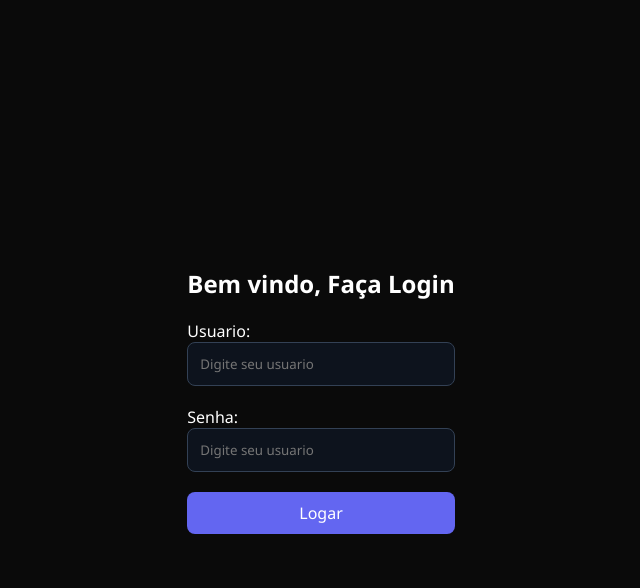
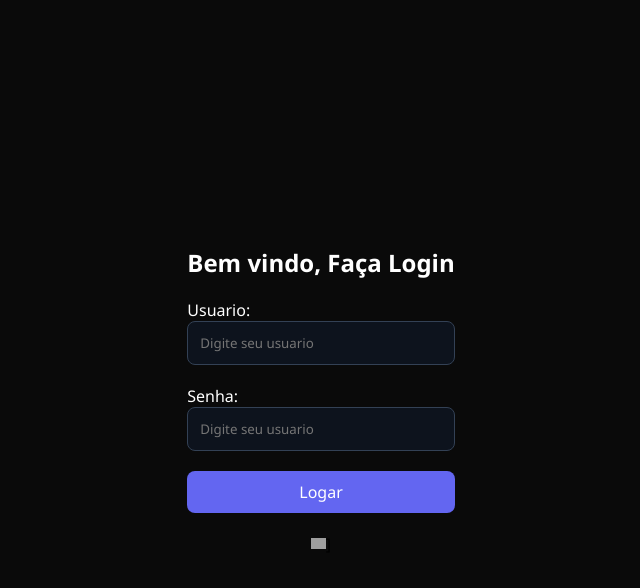
Before and after one commit to migueldinois/SpotiDuck, a Flask app: page /login in a window 1280 px wide. Shown: the top 588 px of the page, without its empty margins (319-959 px from the left). Run offline with Flask 3, Linux system fonts and the light colour scheme; grey boxes are pictures that could not be loaded.

Commit message:
ADD: Logica de login e redirecionamento, mensagem de erro, funcao de logout e protecao de rotas

```diff
--- a/app.py
+++ b/app.py
@@ -8,7 +8,8 @@ from model.usuario import Usuario
 app = Flask(__name__)
 
 
-lista_de_musicas = []
+
+app.secret_key = "pato"
 
 @app.route('/')
 @app.route('/home')
@@ -32,11 +33,13 @@ def principal():
 
 @app.route('/admin')
 def admin():
+    if "usuario" in session:
+        musicas = Musica.recuperar_musicas()
+        generos = Genero.recuperar_generos()
 
-    musicas = Musica.recuperar_musicas()
-    generos = Genero.recuperar_generos()
-
-    return render_template('administracao.html',  musicas = musicas, generos = generos)
+        return render_template('administracao.html',  musicas = musicas, generos = generos)
+    else:
+        return redirect("/login")
 
 @app.route("/musica/post", methods=["POST"])
 def api_inserir_musica():
@@ -97,14 +100,16 @@ def validar_login():
     input_senha = request.form.get("senha")
 
     if Usuario.autenticar_usuario(input_usuario, input_senha):
+        session["usuario"] = input_usuario
         return redirect("/admin")
     else:
         return render_template('login.html', erro="Usuário ou senha incorretos.")
 
-
-
-
-
+# Funcao para deslogar
+@app.route("/logout", methods=["GET"])
+def logout():
+    session.pop("usuario", None)
+    return redirect("/home")
 
 
 
--- a/migrate/dados_exemplo.sql
+++ b/migrate/dados_exemplo.sql
@@ -5,7 +5,7 @@ VALUES
 ("MPB", "", "#FACADA");
 
 INSERT INTO `spotiduck`.`musicas`
-(`img_capa`, `nome`, `cantor`, `duracao`, `nome_genero`)
+(`img_capa`, `nome`, `cantor`, `duracao`, `nome_genero`, ativo)
 VALUES
 ("https://akamai.sscdn.co/uploadfile/letras/fotos/5/4/1/6/5416d9ee2db3cf86b60997a55820c41a-tb7.jpg",
 "Sweet Child O' Mine",
--- a/migrate/estrutura_banco.sql
+++ b/migrate/estrutura_banco.sql
@@ -14,11 +14,11 @@ CREATE TABLE IF NOT EXISTS musicas (
  nome_genero VARCHAR(30),
  ativo bool default 0,
  CONSTRAINT fk_musica_genero FOREIGN KEY (nome_genero) REFERENCES genero(nome)
-)
+);
 
 CREATE TABLE IF NOT EXISTS usuarios (
     usuario VARCHAR(30) NOT NULL PRIMARY KEY,
-    senha VARCHAR(32) NOT NULL
-    administrador bool default 0,
+    senha VARCHAR(32) NOT NULL,
+    administrador bool default 0
 
 );
--- a/templates/login.html
+++ b/templates/login.html
@@ -7,6 +7,26 @@
     <title>Login - SpotiDuck</title>
 </head>
 <style>
+    .icone-x{
+        display: block;
+        margin: 10 auto;
+        width: 15px;
+
+    }
+
+    .text-error {
+        font-family: 'Segoe UI', Tahoma, Geneva, Verdana, sans-serif;
+        color: red;
+        text-align: center;
+    }
+
+    .container__error {
+        margin: 0 auto;
+        margin-top: 20px;
+        display: flex;
+        align-items: center;
+        justify-content: center;
+    }
     * {
         margin: 0;
         padding: 0;
@@ -93,7 +113,11 @@
                 </div>
 
                 <button type="submit">Logar</button>
-                <p class="text-error">{{erro}}</p>
+                <div class="container__error">
+                    <img class="icone-x" src="https://cdn-icons-png.flaticon.com/512/458/458594.png" alt="">]
+                    <p class="text-error">{{erro}}</p>
+                </div>
+
             </form>
         </div>
         <div class="footer__form">
```
Also changed, not shown: model/usuario.py (+12 -10 lines).
